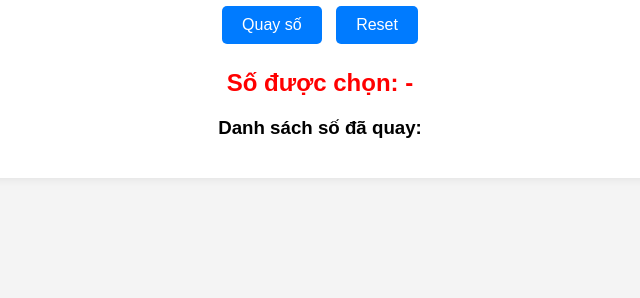
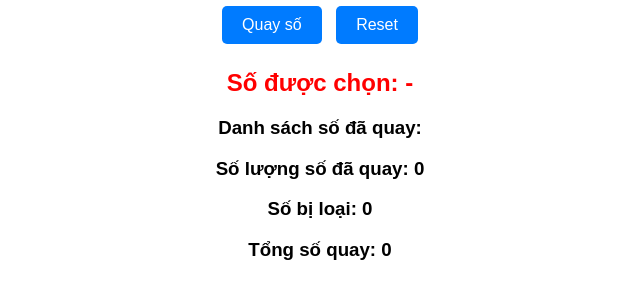
Before and after one commit to phanvanan/quayso, a plain HTML site: page index.html in a window 1280 px wide. Shown: the part 150-448 px from the top of the page, without its empty margins (320-960 px from the left). Drawn offline with Linux system fonts and the light colour scheme.

Commit message:
Update index.html

```diff
--- a/index.html
+++ b/index.html
@@ -14,6 +14,10 @@
         <h2 id="result">Số được chọn: <span>-</span></h2>
         <h3>Danh sách số đã quay:</h3>
         <div id="usedNumbers"></div>
+        <h3>Số lượng số đã quay: <span id="count">0</span></h3>
+        <h3>Số bị loại: <span id="excludedCount">0</span></h3>
+        <div id="excludedNumbers"></div>
+        <h3>Tổng số quay: <span id="totalRolls">0</span></h3>
     </div>
 
     <script src="script.js"></script>
```
